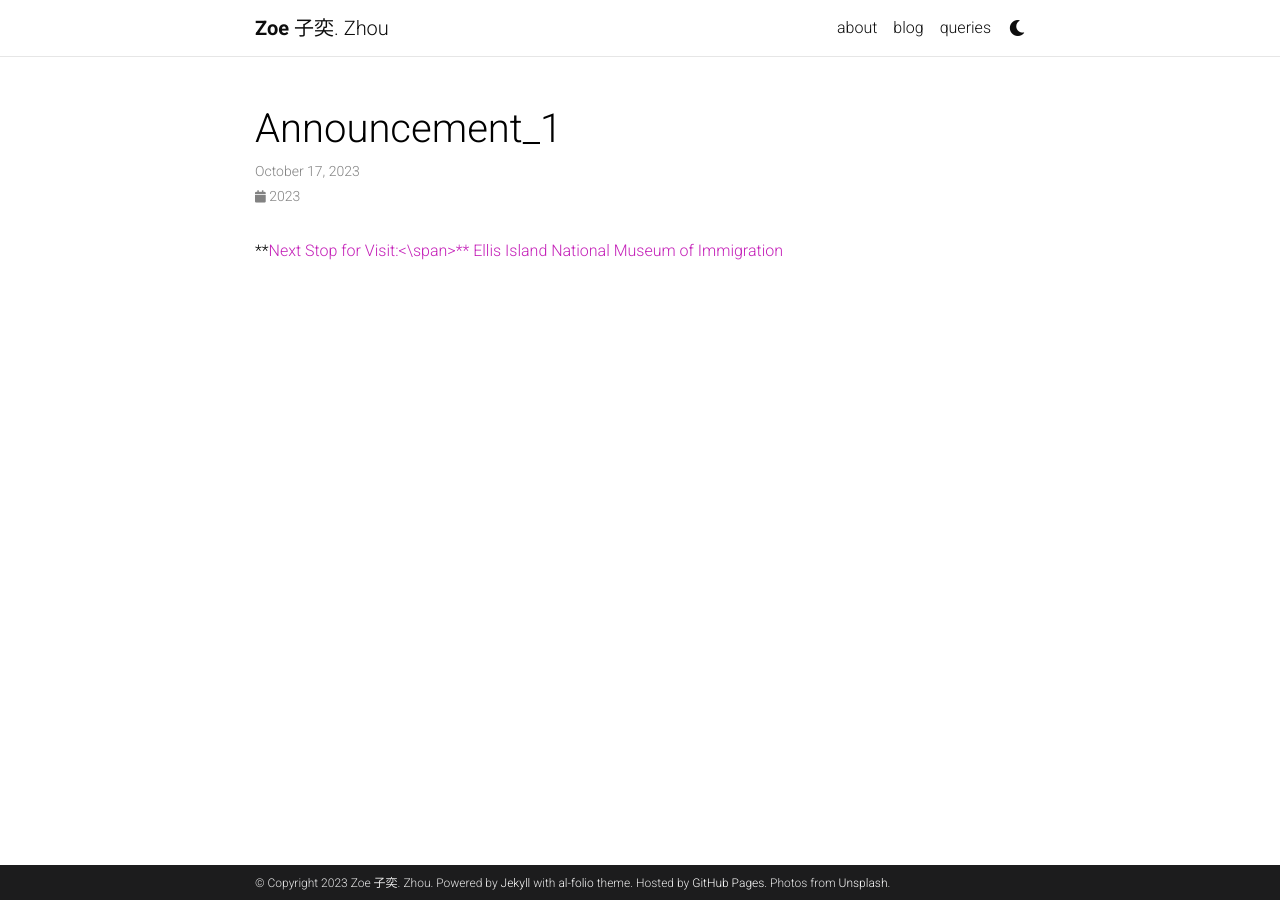
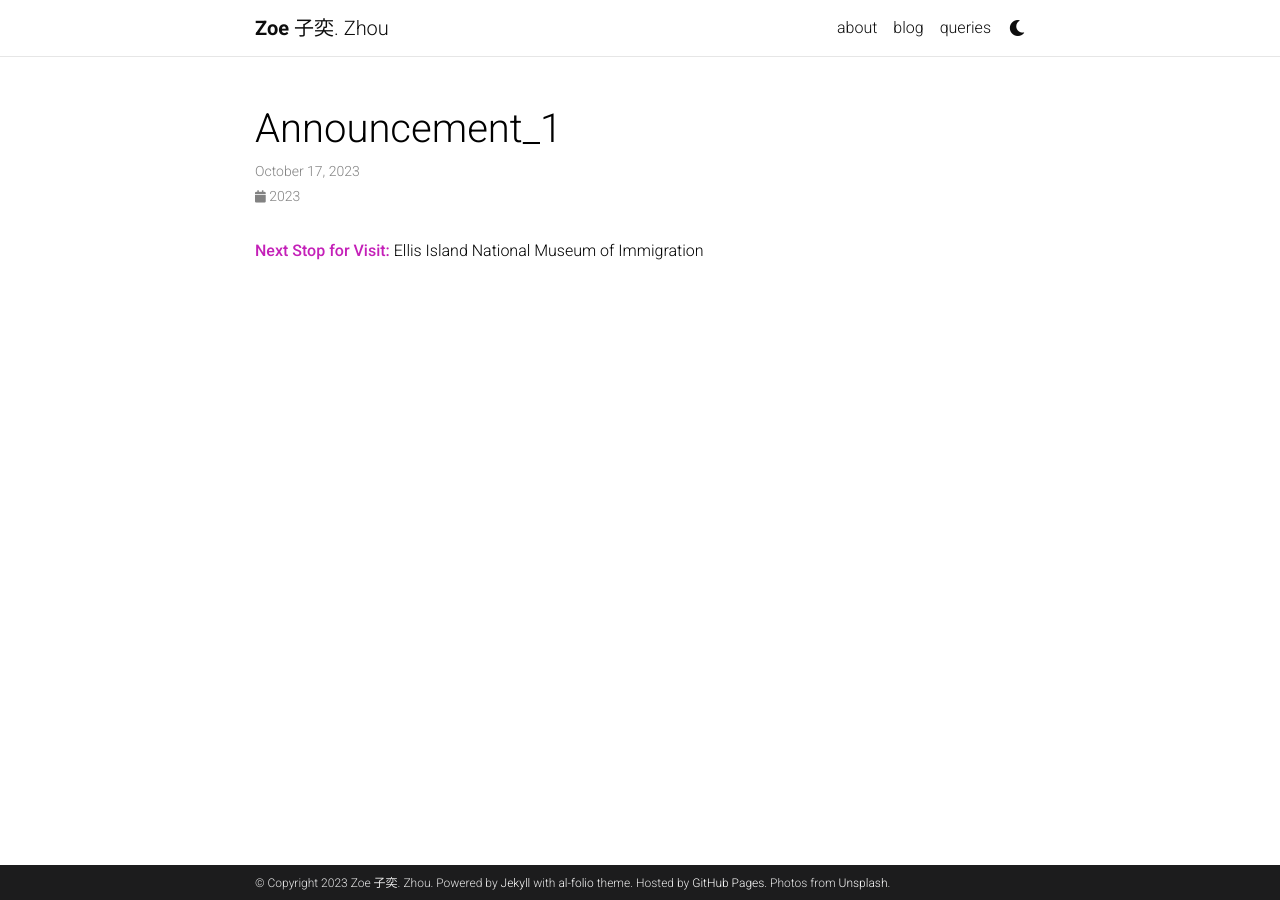
Before and after one commit to Zoewhat/Zoewhat.github.io, a Jekyll site: the page built from _news/announcement_1.md, in a window 1280 px wide. Built offline with Jekyll 4.4.1, drawn with Linux system fonts in a browser that asks for light colours; comment, search, counter and statistics services are not loaded; a style sheet for code colours, icons or effects is not loaded.

Commit message:
Update announcement_1.md

```diff
--- a/_news/announcement_1.md
+++ b/_news/announcement_1.md
@@ -4,4 +4,4 @@ date: 2023-10-17 7:18:00-0400
 inline: true
 ---
 
-**<span style="color:#c420b8;">Next Stop for Visit:<\span>** Ellis Island National Museum of Immigration
+**<span style="color:#c420b8;">Next Stop for Visit:</span>** Ellis Island National Museum of Immigration
```
